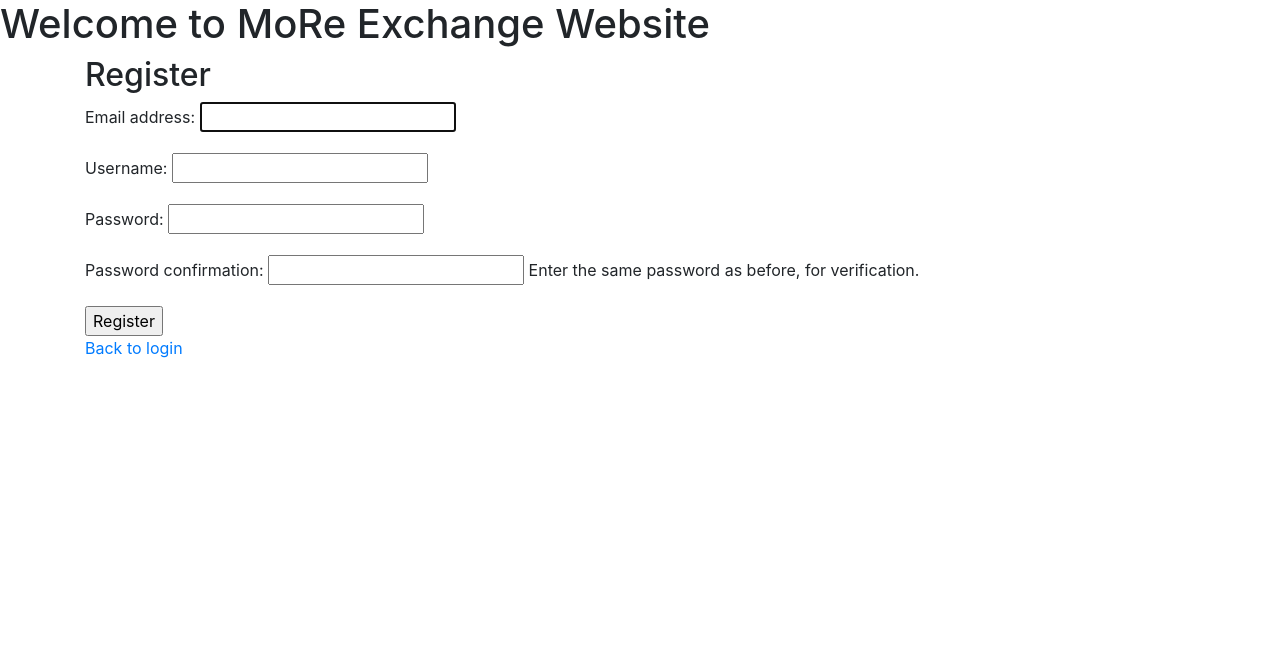
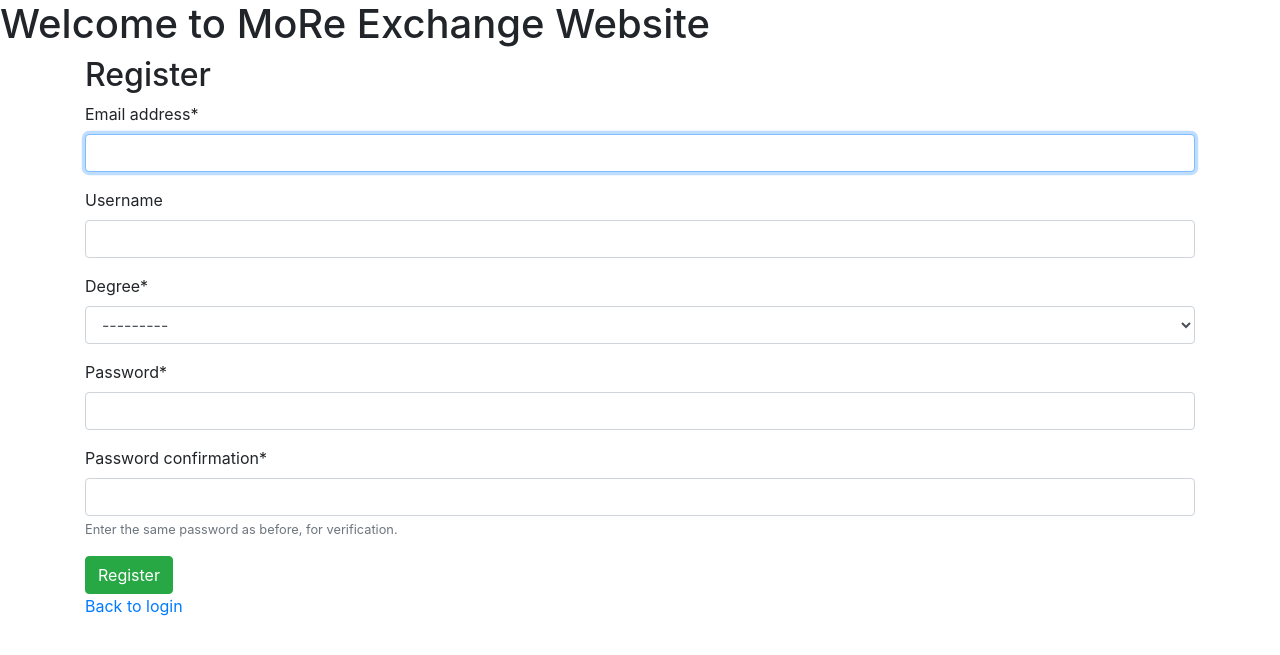
Before and after one commit to k4j3d3v/Student-SharePlace, a Django app: page /register/ in a window 1280 px wide. Shown: the top 655 px of the page. Run offline with Django 3.2, Linux system fonts and the light colour scheme; tables that the repository leaves empty hold one stand-in row (values such as "Sample post"); some libraries are stand-ins or nearby versions.

Commit message:
Added degree field to user. Also added new migration.

```diff
--- a/content/models.py
+++ b/content/models.py
@@ -23,6 +23,7 @@ class Resource(models.Model):
 
     def get_filename(self):
         return os.path.basename(self.uploaded.name)
+
 
 class Degree(models.Model):
     name = models.CharField(max_length=150)
--- a/users/forms.py
+++ b/users/forms.py
@@ -6,7 +6,7 @@ from users.models import CustomUser
 class CustomUserCreationForm(UserCreationForm):
     class Meta(UserCreationForm.Meta):
         model = CustomUser
-        fields = ("email", "username")
+        fields = ("email", "username", "degree")
 
 
 class CustomUserChangeForm(UserChangeForm):
--- a/users/models.py
+++ b/users/models.py
@@ -5,7 +5,6 @@ from django.utils import timezone
 from django.utils.translation import gettext_lazy as _
 # Create your models here.
 from users.managers import CustomUserManager
-
 
 class CustomUser(AbstractBaseUser, PermissionsMixin):
     username = models.CharField(
@@ -19,7 +18,7 @@ class CustomUser(AbstractBaseUser, PermissionsMixin):
     is_staff = models.BooleanField(default=False)
     is_active = models.BooleanField(default=True)
     date_joined = models.DateTimeField(default=timezone.now)
-
+    degree = models.ForeignKey("content.Degree", on_delete=models.CASCADE, null=True)
     USERNAME_FIELD = 'email'
     REQUIRED_FIELDS = []
 
--- a/users/templates/users/register.html
+++ b/users/templates/users/register.html
@@ -1,12 +1,13 @@
 {% extends 'base.html' %}
+{% load crispy_forms_tags %}
 
 {% block content %}
 <h2>Register</h2>
 
 <form method="post">
     {% csrf_token %}
-    {{ form.as_p }}
-    <input type="submit" value="Register">
+    {{ form|crispy}}
+    <input type="submit" value="Register" class="btn btn-success">
 </form>
 
 <a href="{% url 'login' %}">Back to login</a>
```
